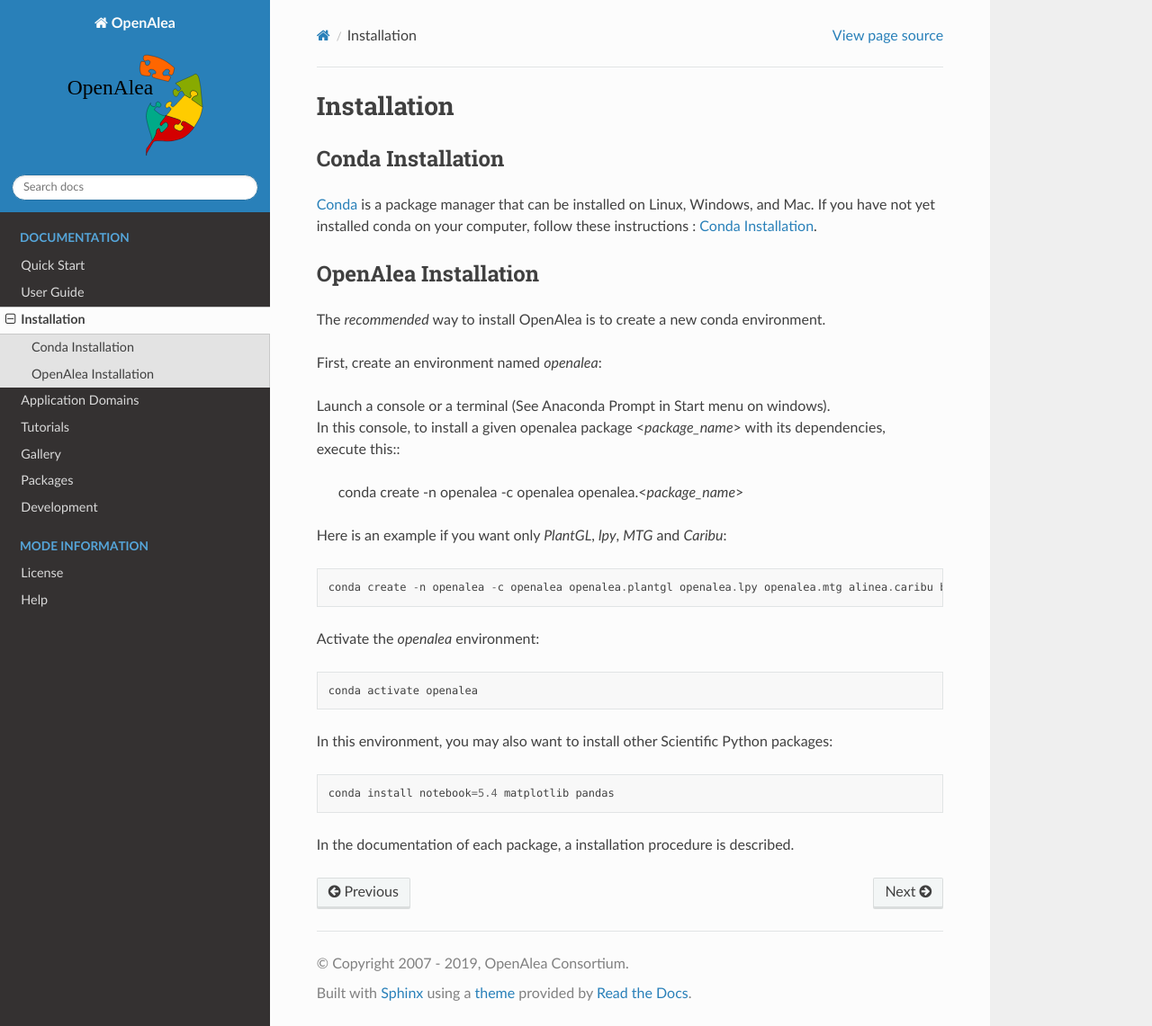
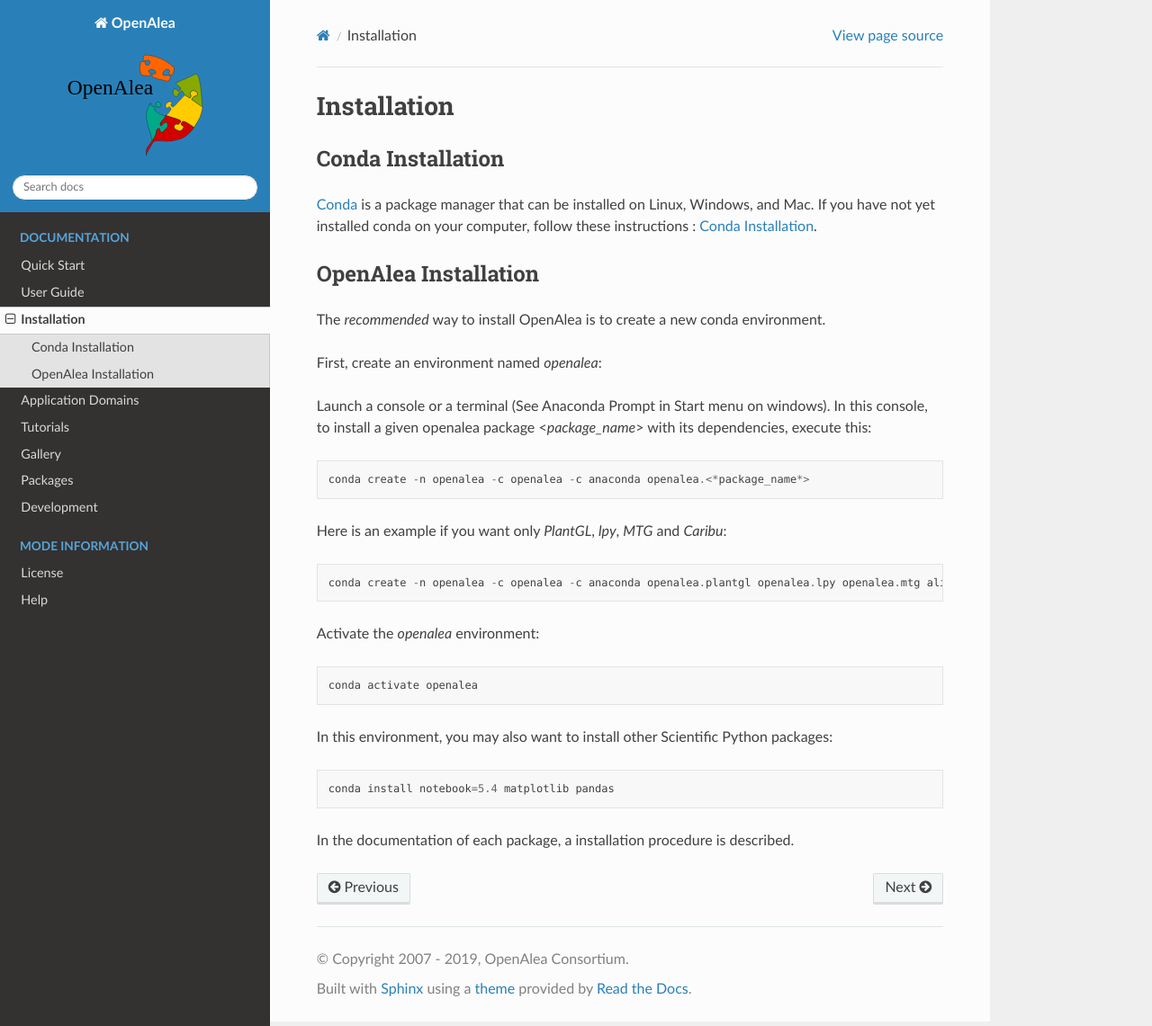
Before and after one commit to openalea/openalea.rtfd.io, a Sphinx documentation site: the page built from doc/install.rst, in a window 1280 px wide and 1141 px high. Shown: the whole window at 90% size. Built offline with Sphinx 7.4.7 and the Read the Docs theme 2.0.0, drawn with Linux system fonts in a browser that asks for light colours.

Commit message:
update install.rst

```diff
--- a/doc/install.rst
+++ b/doc/install.rst
@@ -14,15 +14,14 @@
 
 First, create an environment named *openalea*:
 
-| Launch a console or a terminal (See Anaconda Prompt in Start menu on windows).
-| In this console, to install a given openalea package <*package_name*> with its dependencies,
-| execute this::
+Launch a console or a terminal (See Anaconda Prompt in Start menu on windows).
+In this console, to install a given openalea package <*package_name*> with its dependencies, execute this::
 
-      conda create -n openalea -c openalea openalea.<*package_name*>
+    conda create -n openalea -c openalea -c anaconda openalea.<*package_name*>
 
 Here is an example if you want only *PlantGL*, *lpy*, *MTG* and *Caribu*::
 
-    conda create -n openalea -c openalea openalea.plantgl openalea.lpy openalea.mtg alinea.caribu boost=1.66
+    conda create -n openalea -c openalea -c anaconda openalea.plantgl openalea.lpy openalea.mtg alinea.caribu boost=1.66
 
 Activate the *openalea* environment::
 
```
